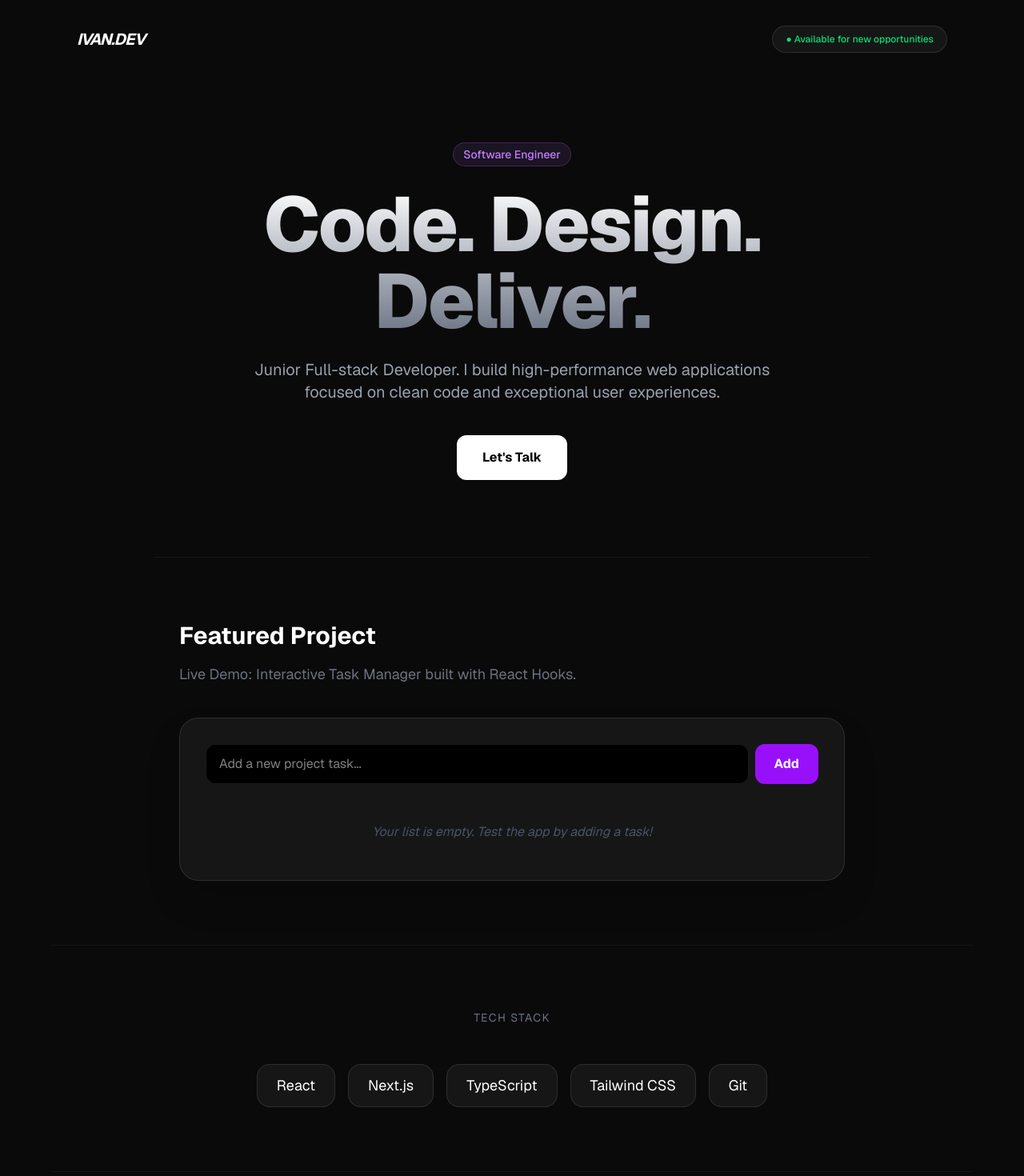
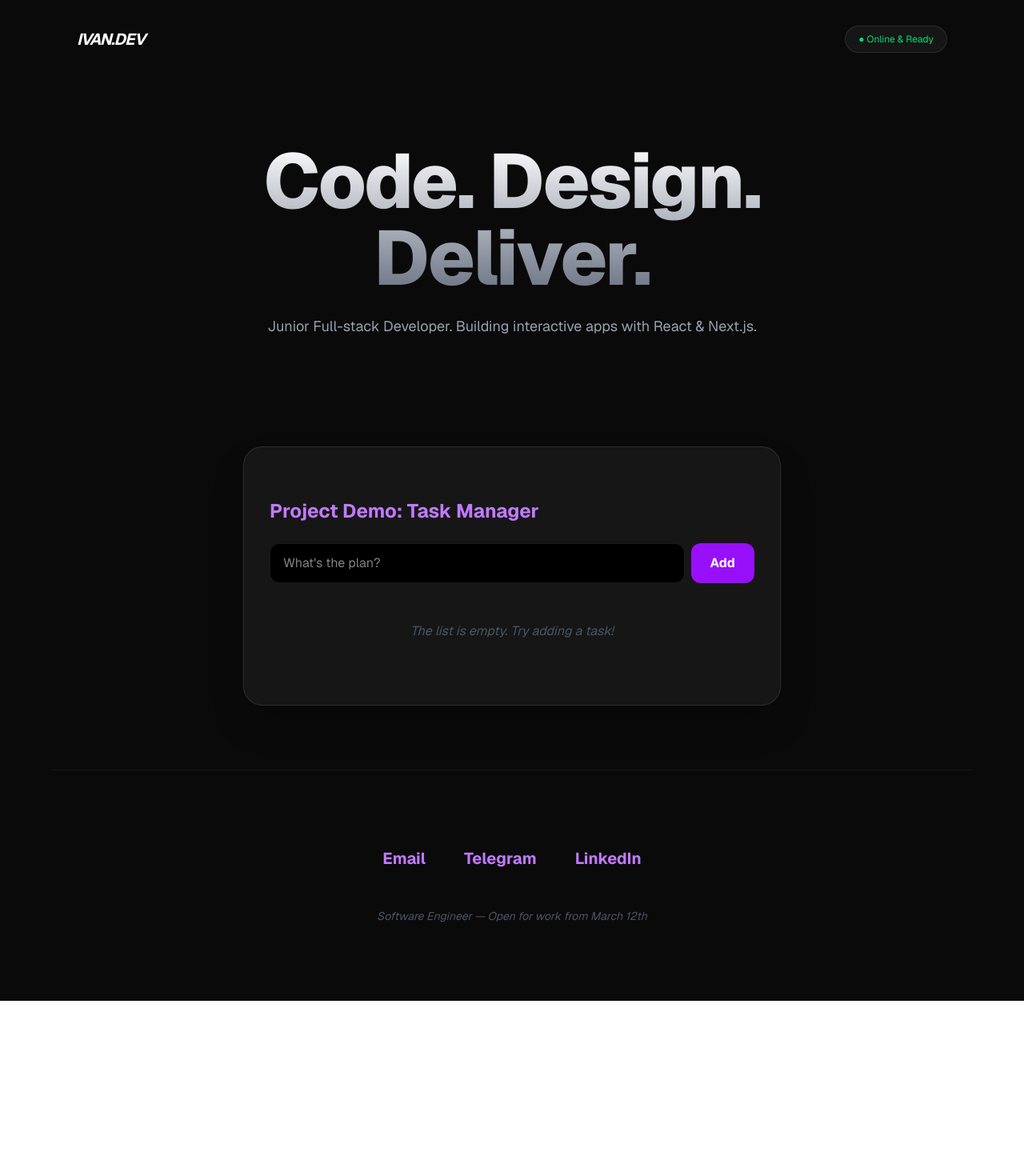
Before and after one commit to Pet-minor/my-portfolio, a Next.js app: page / in a window 1280 px wide. Shown: the top 1470 px of the page at 80% size. After the commit the page ends 1251 px from the top, so only its background shows below. Built offline with nearby package versions, Linux system fonts and the light colour scheme.

Commit message:
final fix for task manager and socials

```diff
--- a/app/page.tsx
+++ b/app/page.tsx
@@ -16,97 +16,74 @@ export default function Home() {
     setTasks(tasks.filter(task => task.id !== id));
   };
 
-  const skills = ["React", "Next.js", "TypeScript", "Tailwind CSS", "Git"];
-
   return (
     <main className="min-h-screen bg-[#0a0a0a] text-white font-sans selection:bg-purple-500/30">
+      {/* Navbar */}
       <nav className="flex justify-between items-center p-8 max-w-6xl mx-auto">
         <div className="text-xl font-bold tracking-tighter italic">IVAN.DEV</div>
-        <div className="px-4 py-2 bg-white/5 rounded-full border border-white/10 text-xs text-green-400 font-medium">
-          ● Available for new opportunities
+        <div className="px-4 py-2 bg-white/5 rounded-full border border-white/10 text-xs text-green-400">
+          ● Online & Ready
         </div>
       </nav>
 
-      {/* Hero Section */}
+      {/* Hero */}
       <section className="flex flex-col items-center justify-center pt-20 pb-24 px-4 text-center">
-        <div className="inline-block px-3 py-1 mb-6 text-sm font-medium text-purple-400 rounded-full bg-purple-400/10 border border-purple-400/20">
-          Software Engineer
-        </div>
         <h1 className="text-6xl md:text-8xl font-extrabold tracking-tight mb-6 bg-gradient-to-b from-white to-gray-500 bg-clip-text text-transparent">
           Code. Design. <br /> Deliver.
         </h1>
-        <p className="max-w-2xl text-gray-400 text-lg md:text-xl mb-10 mx-auto">
-          Junior Full-stack Developer. I build high-performance web applications
-          focused on clean code and exceptional user experiences.
+        <p className="max-w-2xl text-gray-400 text-lg mb-10 mx-auto">
+          Junior Full-stack Developer. Building interactive apps with React & Next.js.
         </p>
-        <a href="mailto:iv12344567@gmail.com" className="px-8 py-4 bg-white text-black rounded-xl font-bold hover:bg-gray-200 transition-colors">
-          Let's Talk
-        </a>
       </section>
 
-      {/* Interactive Project: Task Manager */}
-      <section className="max-w-4xl mx-auto px-8 py-20 border-t border-white/5">
-        <h2 className="text-3xl font-bold mb-4">Featured Project</h2>
-        <p className="text-gray-500 mb-10 text-lg">Live Demo: Interactive Task Manager built with React Hooks.</p>
+      {/* Task Manager - Твой первый реальный проект */}
+      <section className="max-w-2xl mx-auto px-8 py-16 mb-20 bg-white/5 rounded-3xl border border-white/10 shadow-2xl">
+        <h2 className="text-2xl font-bold mb-6 text-purple-400">Project Demo: Task Manager</h2>
 
-        <div className="p-8 rounded-3xl bg-white/5 border border-white/10 shadow-2xl">
         <div className="flex gap-2 mb-8">
           <input
+            type="text"
             value={input}
             onChange={(e) => setInput(e.target.value)}
             onKeyDown={(e) => e.key === 'Enter' && addTask()}
-              placeholder="Add a new project task..."
-              className="flex-1 bg-black border border-white/10 rounded-xl px-4 py-3 focus:border-purple-500 outline-none transition-all"
+            placeholder="What's the plan?"
+            className="flex-1 bg-black border border-white/10 rounded-xl px-4 py-3 focus:border-purple-500 outline-none text-white"
           />
-            <button onClick={addTask} className="px-6 py-3 bg-purple-600 rounded-xl font-bold hover:bg-purple-500 transition-colors">
+          <button
+            onClick={addTask}
+            className="px-6 py-3 bg-purple-600 rounded-xl font-bold hover:bg-purple-500 transition-all active:scale-95"
+          >
             Add
           </button>
         </div>
 
         <div className="space-y-3">
           {tasks.map(task => (
-              <div key={task.id} className="flex justify-between items-center p-4 bg-white/5 rounded-xl border border-white/5 group hover:border-white/20 transition-all">
-                <span className="text-gray-200">{task.text}</span>
-                <button onClick={() => deleteTask(task.id)} className="text-gray-600 hover:text-red-400 transition-colors px-2">
+            <div key={task.id} className="flex justify-between items-center p-4 bg-white/10 rounded-xl border border-white/5 animate-in fade-in zoom-in duration-300">
+              <span className="text-gray-100">{task.text}</span>
+              <button
+                onClick={() => deleteTask(task.id)}
+                className="text-gray-500 hover:text-red-400 transition-colors px-2"
+              >
                 ✕
               </button>
             </div>
           ))}
           {tasks.length === 0 && (
-              <p className="text-center text-gray-600 italic py-4">Your list is empty. Test the app by adding a task!</p>
+            <p className="text-center text-gray-600 italic py-4">The list is empty. Try adding a task!</p>
           )}
-          </div>
         </div>
       </section>
 
-      {/* Skills */}
-      <section className="max-w-6xl mx-auto px-8 py-20 border-t border-white/5 text-center">
-        <h2 className="text-sm uppercase tracking-widest text-gray-500 mb-12">Tech Stack</h2>
-        <div className="flex flex-wrap justify-center gap-4">
-          {skills.map((skill) => (
-            <span key={skill} className="px-6 py-3 rounded-2xl bg-white/5 border border-white/10 text-lg">
-              {skill}
-            </span>
-          ))}
+      {/* Footer с твоими данными */}
+      <footer className="max-w-6xl mx-auto px-8 py-24 text-center border-t border-white/5">
+        <div className="flex flex-wrap justify-center gap-12 text-xl font-bold">
+          <a href="mailto:iv12344567@gmail.com" className="text-purple-400 hover:text-white transition-colors">Email</a>
+          <a href="https://t.me/qtvkn" target="_blank" className="text-purple-400 hover:text-white transition-colors">Telegram</a>
+          <a href="https://www.linkedin.com/in/ivan-dan-68a9b33a9" target="_blank" className="text-purple-400 hover:text-white transition-colors">LinkedIn</a>
         </div>
-      </section>
-
-      {/* Final Footer with Real Links */}
-      <footer className="max-w-6xl mx-auto px-8 py-32 text-center border-t border-white/5">
-        <h2 className="text-5xl font-bold mb-12 tracking-tighter">Get in touch.</h2>
-        <div className="flex flex-wrap justify-center items-center gap-8 md:gap-16 text-xl font-bold">
-          <a href="mailto:iv12344567@gmail.com" className="text-purple-400 hover:text-white transition-colors">
-            Email
-          </a>
-          <a href="https://t.me/qtvkn" target="_blank" className="text-purple-400 hover:text-white transition-colors">
-            Telegram
-          </a>
-          <a href="https://www.linkedin.com/in/ivan-dan-68a9b33a9" target="_blank" className="text-purple-400 hover:text-white transition-colors">
-            LinkedIn
-          </a>
-        </div>
-        <p className="mt-16 text-gray-600 text-sm italic">
-          Software Engineer — Available for projects from March 12th
+        <p className="mt-12 text-gray-600 text-sm italic">
+          Software Engineer — Open for work from March 12th
         </p>
       </footer>
     </main>
```
Lines whose indentation alone changed are shown as unchanged.
